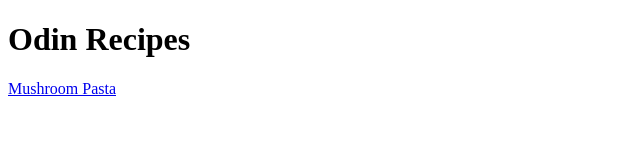
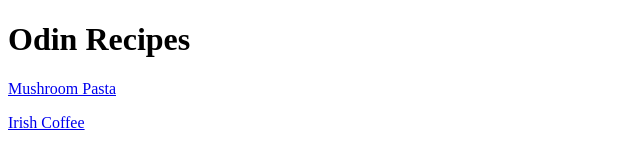
Before and after one commit to ferife/odin-recipes, a plain HTML site: page index.html in a window 1280 px wide. Shown: the full height of the page, 0-640 px from the left. Drawn offline with Linux system fonts and the light colour scheme.

Commit message:
Link to irishCoffee.html from index.html

```diff
--- a/index.html
+++ b/index.html
@@ -10,5 +10,8 @@
         <p>
             <a href="recipes/mushroomPasta.html">Mushroom Pasta</a>
         </p>
+        <p>
+            <a href="recipes/irishCoffee.html">Irish Coffee</a>
+        </p>
     </body>
 </html>
```
